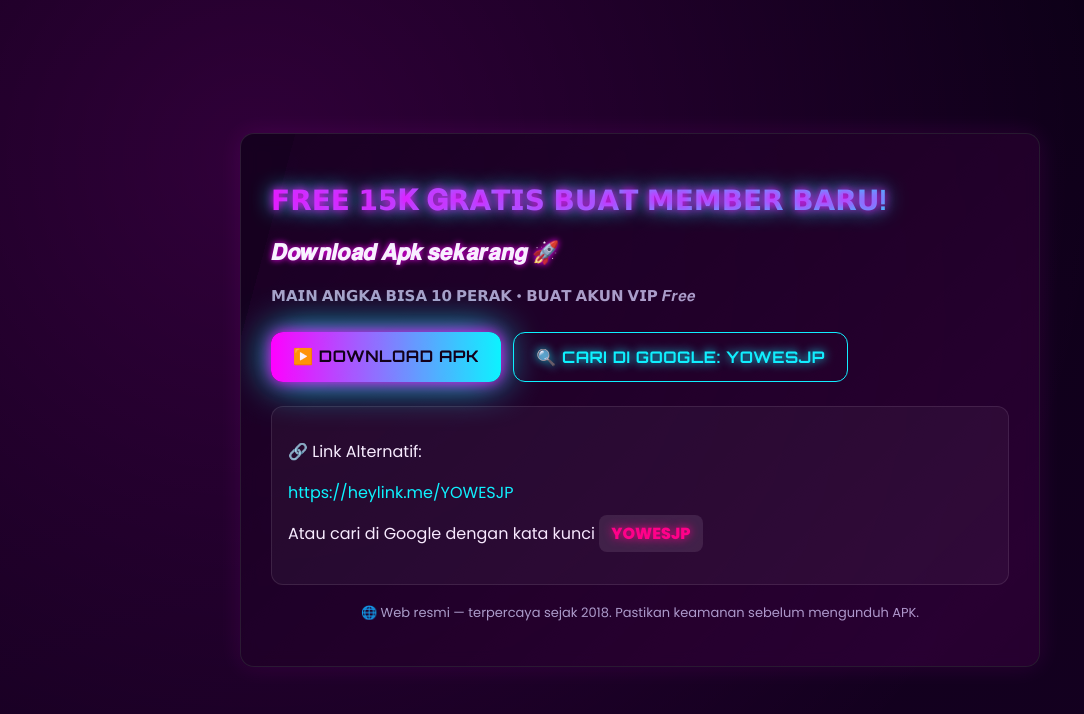
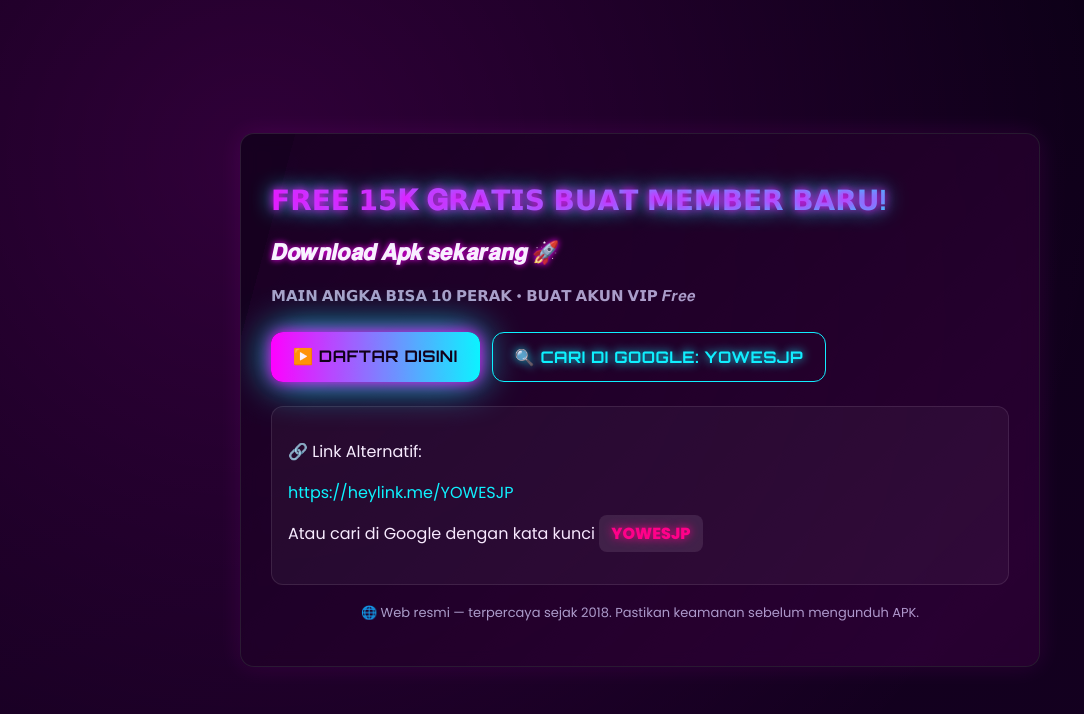
Before and after one commit to Nasigoreng15rb/saldongopi, a plain HTML site: page index.html in a window 1280 px wide. Shown: the whole page, without its empty margins (0-1084 px from the left). Drawn offline with Linux system fonts and the light colour scheme.

Commit message:
Update index.html

```diff
--- a/index.html
+++ b/index.html
@@ -164,7 +164,7 @@
     <p class="sub">𝗠𝗔𝗜𝗡 𝗔𝗡𝗚𝗞𝗔 𝗕𝗜𝗦𝗔 𝟭𝟬 𝗣𝗘𝗥𝗔𝗞 • 𝗕𝗨𝗔𝗧 𝗔𝗞𝗨𝗡 𝗩𝗜𝗣 𝑭𝒓𝒆𝒆</p>
 
     <div style="display:flex; gap:12px; flex-wrap:wrap;">
-      <a href="https://psce.pw/89jzpz" class="btn btn-primary" target="_blank" rel="noopener">▶️ Download APK</a>
+      <a href="https://psce.pw/89jzpz" class="btn btn-primary" target="_blank" rel="noopener">▶️ DAFTAR DISINI </a>
       <a href="https://psce.pw/89jzpz" class="btn btn-secondary" target="_blank" rel="noopener">🔍 Cari di Google: YOWESJP</a>
     </div>
 
```
